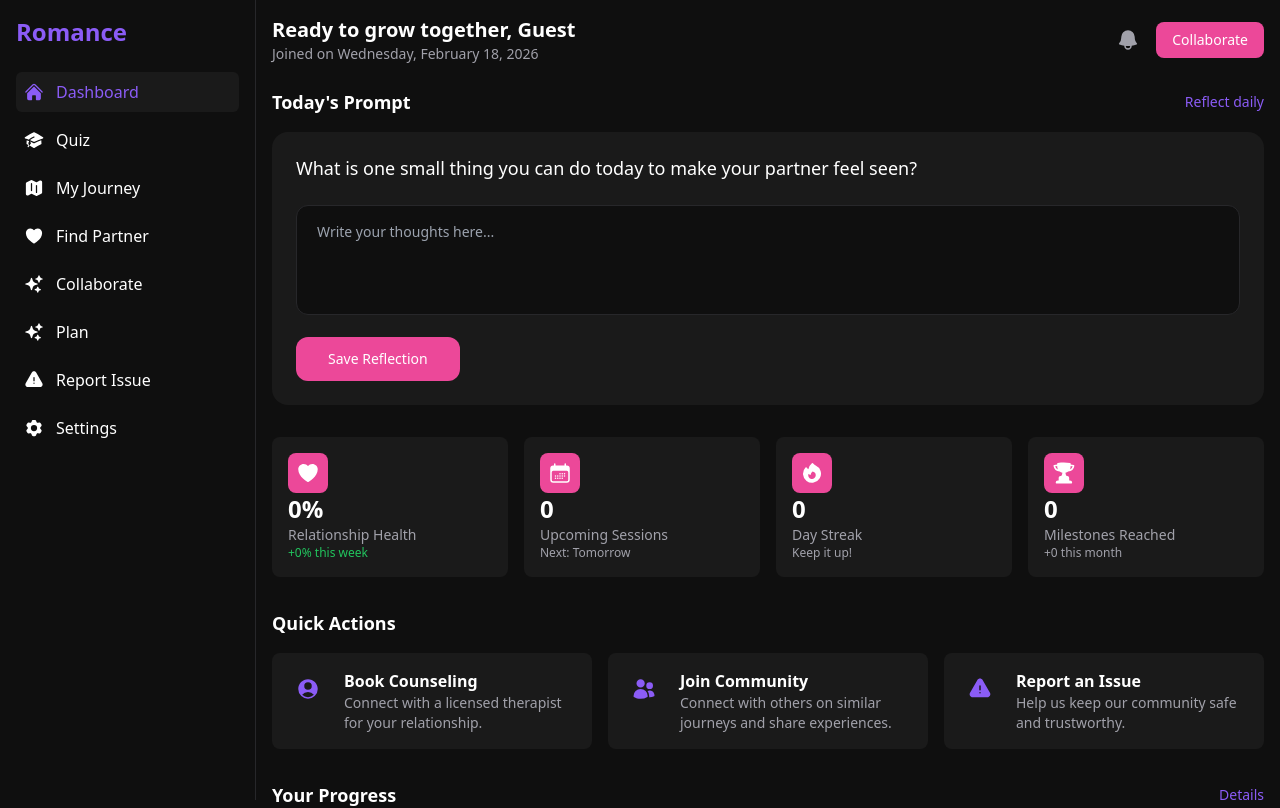
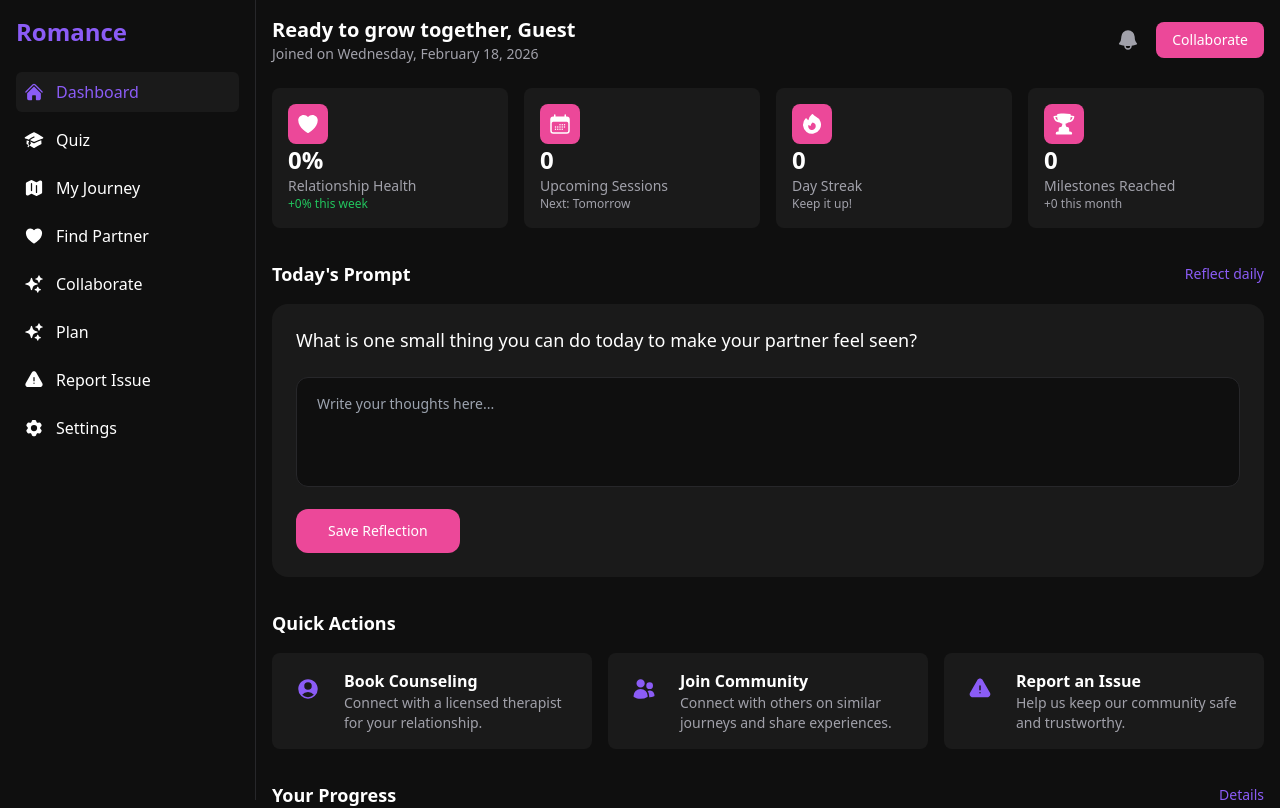
Before and after one commit to benjamindestiny/romance, a React (Vite) app in the folder frontend/: page /dashboard in a window 1280 px wide. Shown: the top 808 px of the page. Built offline with nearby package versions, Linux system fonts and the light colour scheme; no server answers; sample sign-in values are in the browser's storage.

Commit message:
quiz showing

```diff
--- a/frontend/src/pages/Collaborate.jsx
+++ b/frontend/src/pages/Collaborate.jsx
@@ -180,7 +180,7 @@ export default function Collaborate() {
                   value={joinCode}
                   onChange={(e) => setJoinCode(e.target.value.toUpperCase())}
                   className="w-full p-4 bg-dark-bg border border-gray-border rounded-lg text-text-primary placeholder-text-secondary focus:outline-none focus:border-primary-purple"
-                  maxLength={6}
+                  maxLength={8}
                 />
                 <button
                   type="submit"
--- a/frontend/src/pages/Dashboard.jsx
+++ b/frontend/src/pages/Dashboard.jsx
@@ -179,6 +179,35 @@ export default function Dashboard() {
             </div>
           </header>
 
+          {/* Stat Cards */}
+          <section className="grid grid-cols-2 md:grid-cols-4 gap-4 mb-8">
+            <StatCard
+              icon={<HeartIcon className="size-6 text-white mb-2" />}
+              value={`${Math.round(Object.values(userData?.scores || {}).reduce((a, b) => a + b, 0) / 4) || 0}%`}
+              label="Relationship Health"
+              subtext="+0% this week"
+              subtextColor="text-green-500"
+            />
+            <StatCard
+              icon={<CalendarDaysIcon className="size-6 text-white mb-2" />}
+              value="0"
+              label="Upcoming Sessions"
+              subtext="Next: Tomorrow"
+            />
+            <StatCard
+              icon={<FireIcon className="size-6 text-white mb-2" />}
+              value={userData?.dailyStreak || 0}
+              label="Day Streak"
+              subtext="Keep it up!"
+            />
+            <StatCard
+              icon={<TrophyIcon className="size-6 text-white mb-2" />}
+              value={userData?.milestone || 0}
+              label="Milestones Reached"
+              subtext="+0 this month"
+            />
+          </section>
+
           {/* Daily Prompt */}
           <section className="mb-8">
             <div className="flex justify-between items-center mb-4">
@@ -207,34 +236,7 @@ export default function Dashboard() {
             </div>
           </section>
 
-          {/* Stat Cards */}
-          <section className="grid grid-cols-2 md:grid-cols-4 gap-4 mb-8">
-            <StatCard
-              icon={<HeartIcon className="size-6 text-white mb-2" />}
-              value={`${Math.round(Object.values(userData?.scores || {}).reduce((a, b) => a + b, 0) / 4) || 0}%`}
-              label="Relationship Health"
-              subtext="+0% this week"
-              subtextColor="text-green-500"
-            />
-            <StatCard
-              icon={<CalendarDaysIcon className="size-6 text-white mb-2" />}
-              value="0"
-              label="Upcoming Sessions"
-              subtext="Next: Tomorrow"
-            />
-            <StatCard
-              icon={<FireIcon className="size-6 text-white mb-2" />}
-              value={userData?.dailyStreak || 0}
-              label="Day Streak"
-              subtext="Keep it up!"
-            />
-            <StatCard
-              icon={<TrophyIcon className="size-6 text-white mb-2" />}
-              value={userData?.milestone || 0}
-              label="Milestones Reached"
-              subtext="+0 this month"
-            />
-          </section>
+
 
           {/* Quick Actions */}
           <section className="mb-8">
```
Also changed, not shown: frontend/src/pages/Quiz.jsx (+6 -4 lines).
